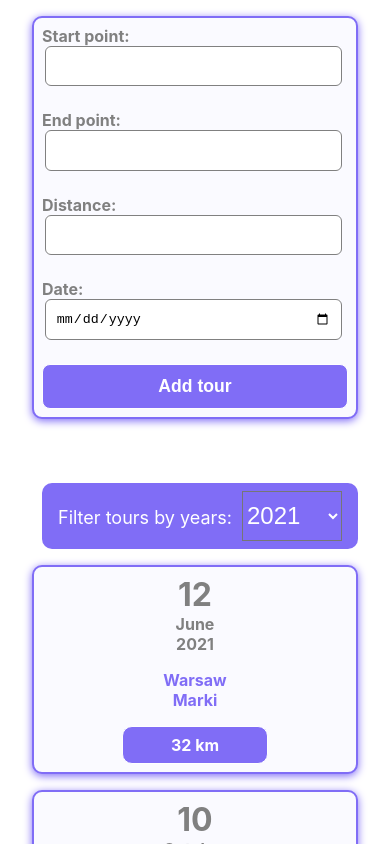
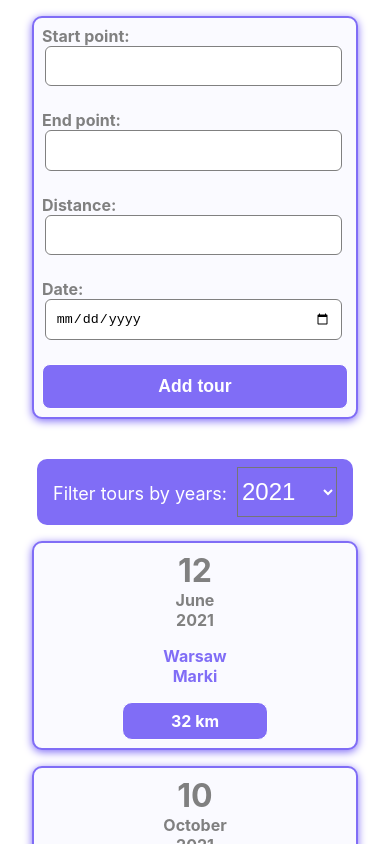
Before and after one commit to edyta555/bicycle-tour, a React (Create React App) app: page / in a window 390 px wide. Shown: the top 844 px of the page. Built offline with nearby package versions, Linux system fonts and the light colour scheme.

Commit message:
Add styles on mobile for the dropdown..

```diff
--- a/src/components/tours-filter/tours-filter.module.scss
+++ b/src/components/tours-filter/tours-filter.module.scss
@@ -2,6 +2,10 @@
   margin: 4rem 2rem 1rem;
   text-align: right;
   color: white;
+  @media (max-width: 600px) {
+    margin: 2.5rem 2rem 0.5rem;
+    text-align: center;
+  }
 
   .filter-container {
     border-radius: 10px;
```
